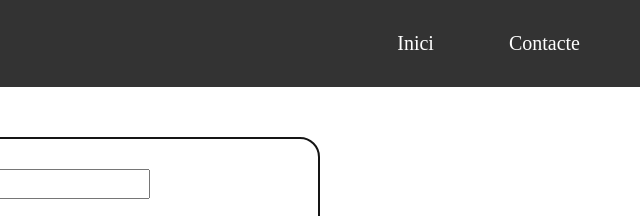
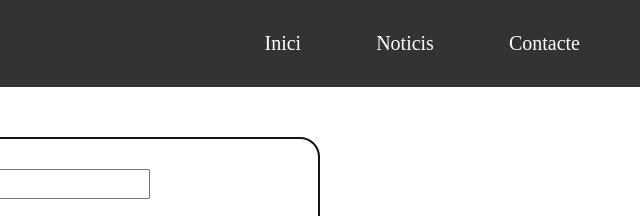
Before and after one commit to Mpirzz/Projecte-AnimeWatch, a plain HTML site: page formulari.html in a window 1280 px wide. Shown: the top 216 px of the page, 640-1280 px from the left. Drawn offline with Linux system fonts and the light colour scheme.

Commit message:
he afegit al formulari un link a les notícies

```diff
--- a/formulari.html
+++ b/formulari.html
@@ -21,6 +21,7 @@
             <nav class="menu">
                 <ul>
                     <li><a href="index.html">Inici</a></li>
+                    <li><a href="notici.html">Noticis</a></li>
                     <li><a href="formulari.html">Contacte</a></li>
                     <label for="botton" class="menu-cerrado">
                         &#215
```
